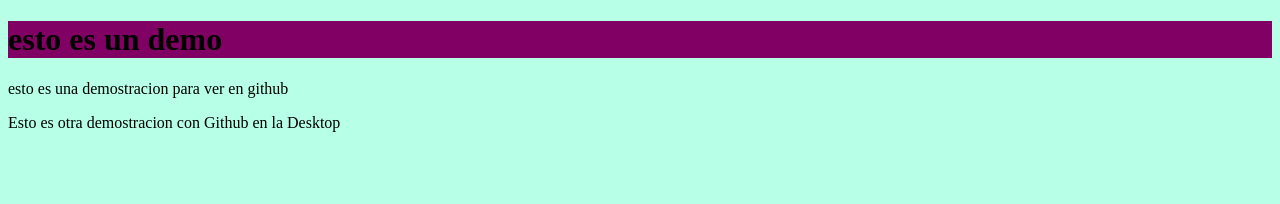
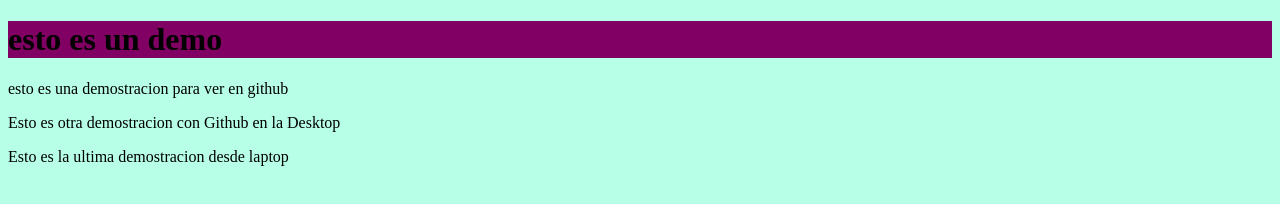
Before and after one commit to JuanTapia/jugando_con_git, a plain HTML site: page index.html in a window 1280 px wide. Drawn offline with Linux system fonts and the light colour scheme.

Commit message:
la ultima demostracion

```diff
--- a/index.html
+++ b/index.html
@@ -10,6 +10,7 @@
     <h1>esto es un demo</h1>
     <p>esto es una demostracion para ver en github</p>
     <p>Esto es otra demostracion con Github en la Desktop</p>
+    <p>Esto es la ultima demostracion desde laptop</p>
     <script src="app.js"></script>
     <link rel="stylesheet" href="style.css">
 </body>
```
